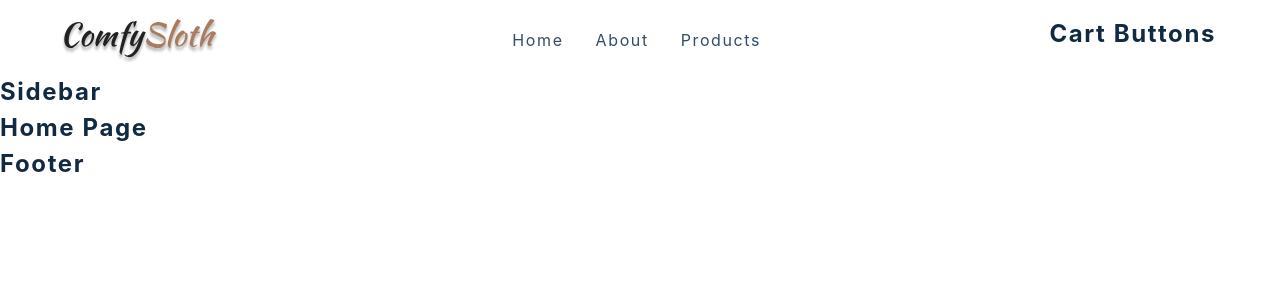
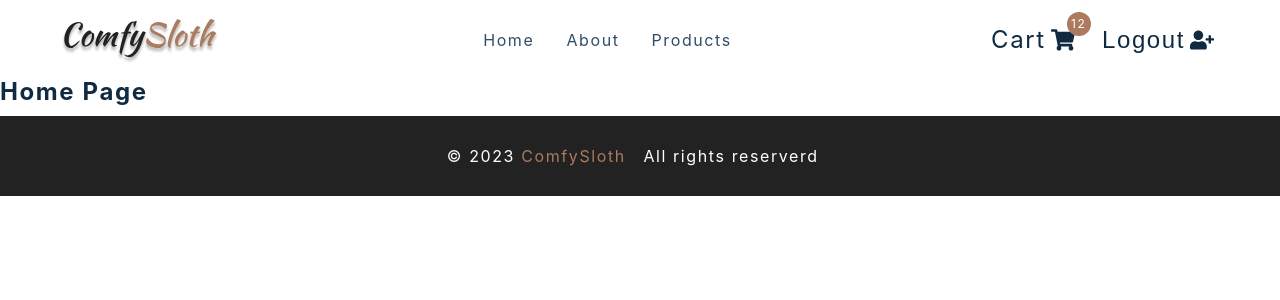
Before and after one commit to enes-tanis/E-Commerce-Project, a React (Create React App) app: page / in a window 1280 px wide. Shown: the top 300 px of the page. Built offline with nearby package versions, Linux system fonts and the light colour scheme; the HTML template or start-up script is replaced by a standard one.

Commit message:
Sidebar Component

```diff
--- a/src/components/CartButtons.js
+++ b/src/components/CartButtons.js
@@ -1,14 +1,28 @@
-import React from 'react'
-import { FaShoppingCart, FaUserMinus, FaUserPlus } from 'react-icons/fa'
-import { Link } from 'react-router-dom'
-import styled from 'styled-components'
-import { useProductsContext } from '../context/products_context'
-import { useCartContext } from '../context/cart_context'
-import { useUserContext } from '../context/user_context'
+import React from "react";
+import { FaShoppingCart, FaUserMinus, FaUserPlus } from "react-icons/fa";
+import { Link } from "react-router-dom";
+import styled from "styled-components";
+import { useProductsContext } from "../context/products_context";
+import { useCartContext } from "../context/cart_context";
+import { useUserContext } from "../context/user_context";
 
 const CartButtons = () => {
-  return <h4>cart buttons </h4>
-}
+  return (
+    <Wrapper className='cart-btn-wrapper'>
+      <Link to='/cart' className='cart-btn'>
+        <span className='cart-container'>
+          Cart <FaShoppingCart />
+          <span className='cart-value'>12</span>
+        </span>
+      </Link>
+
+      <button type='button' className='auth-btn'>
+        Logout
+        <FaUserPlus />
+      </button>
+    </Wrapper>
+  );
+};
 
 const Wrapper = styled.div`
   display: grid;
@@ -62,5 +76,5 @@
       margin-left: 5px;
     }
   }
-`
-export default CartButtons
+`;
+export default CartButtons;
--- a/src/components/Footer.js
+++ b/src/components/Footer.js
@@ -1,8 +1,15 @@
-import React from 'react'
-import styled from 'styled-components'
+import React from "react";
+import styled from "styled-components";
 const Footer = () => {
-  return <h4>footer</h4>
-}
+  return (
+    <Wrapper>
+      <h5>
+        &copy; {new Date().getFullYear()} <span>ComfySloth</span>
+      </h5>
+      <h5 style={{ margin: "1rem" }}> All rights reserverd</h5>
+    </Wrapper>
+  );
+};
 
 const Wrapper = styled.footer`
   height: 5rem;
@@ -26,6 +33,6 @@
   @media (min-width: 776px) {
     flex-direction: row;
   }
-`
+`;
 
-export default Footer
+export default Footer;
--- a/src/components/Sidebar.js
+++ b/src/components/Sidebar.js
@@ -1,16 +1,42 @@
-import React from 'react'
-import logo from '../assets/logo.svg'
-import { Link } from 'react-router-dom'
-import { useProductsContext } from '../context/products_context'
-import { FaTimes } from 'react-icons/fa'
-import { links } from '../utils/constants'
-import styled from 'styled-components'
-import CartButtons from './CartButtons'
-import { useUserContext } from '../context/user_context'
+import React from "react";
+import logo from "../assets/logo.svg";
+import { Link } from "react-router-dom";
+import { useProductsContext } from "../context/products_context";
+import { FaTimes } from "react-icons/fa";
+import { links } from "../utils/constants";
+import styled from "styled-components";
+import CartButtons from "./CartButtons";
+import { useUserContext } from "../context/user_context";
 
 const Sidebar = () => {
-  return <h4>sidebar</h4>
-}
+  const isOpen = true;
+  return (
+    <SidebarContainer>
+      <aside className={`${isOpen ? "sidebar show-sidebar " : "sidebar"}`}>
+        <div className='sidebar-header'>
+          <img src={logo} className='logo' alt='comfy sloth' />
+          <button className='close-btn'>
+            <FaTimes />
+          </button>
+        </div>
+        <div className='links'>
+          {links.map((link) => {
+            const { text, url, id } = link;
+            return (
+              <li key={id}>
+                <Link to={url}>{text}</Link>
+              </li>
+            );
+          })}
+          <li>
+            <Link to={"/checkout"}>Checkout</Link>
+          </li>
+        </div>
+        <CartButtons />
+      </aside>
+    </SidebarContainer>
+  );
+};
 
 const SidebarContainer = styled.div`
   text-align: center;
@@ -81,6 +107,6 @@
       display: none;
     }
   }
-`
+`;
 
-export default Sidebar
+export default Sidebar;
```
